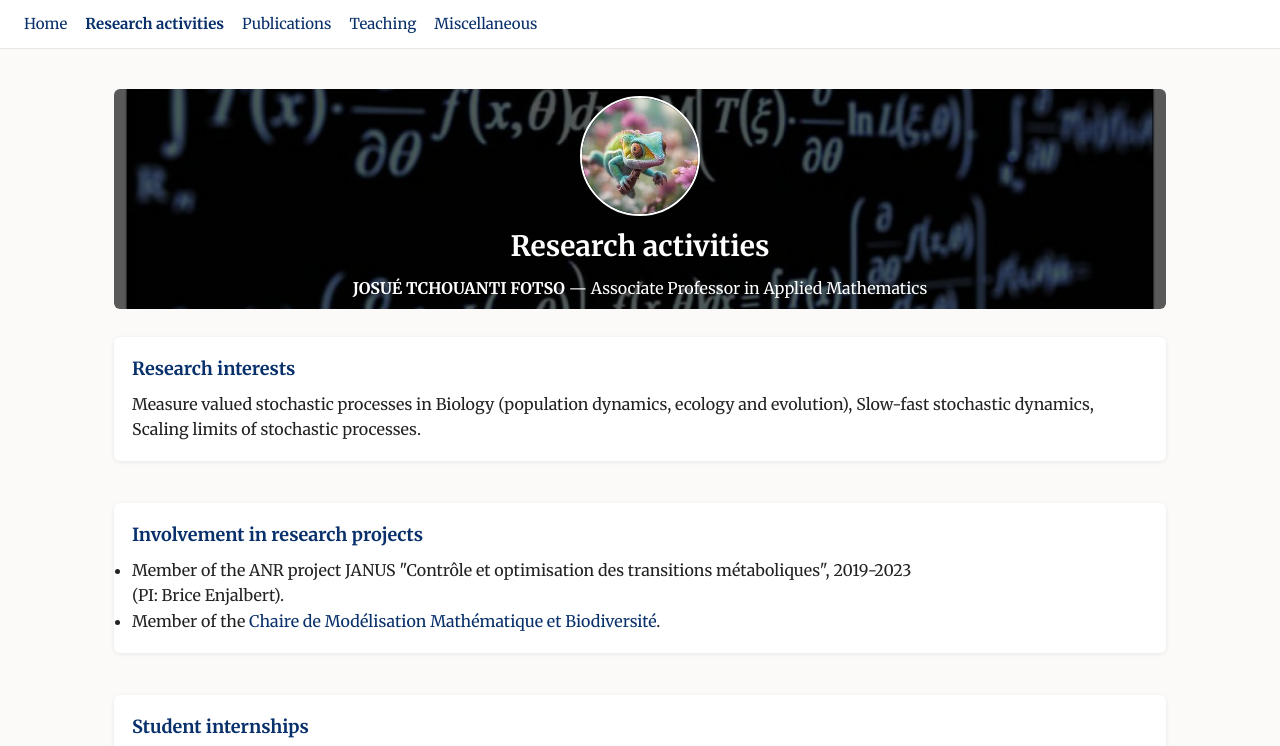
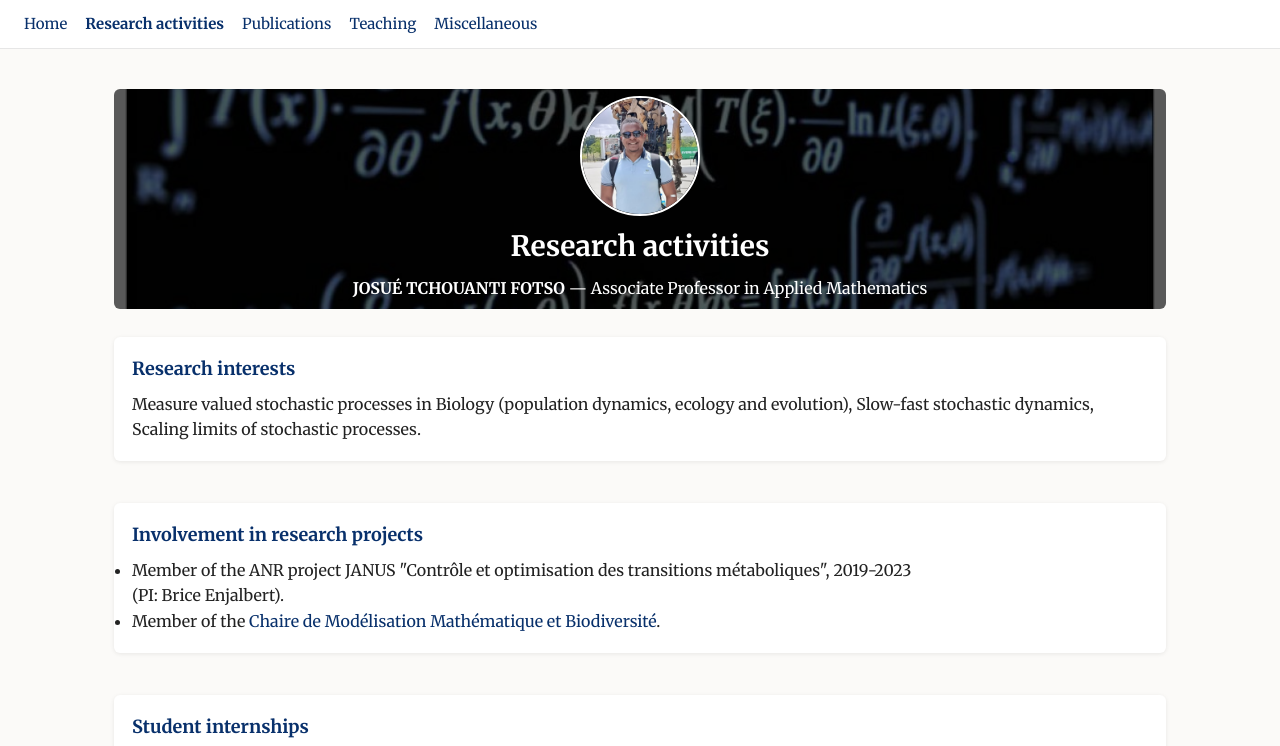
Before and after one commit to josuetchouanti/josuetchouanti.github.io, a plain HTML site: page pages/research.html in a window 1280 px wide. Shown: the top 746 px of the page. Drawn offline with Linux system fonts and the light colour scheme.

Commit message:
Update research.html

```diff
--- a/pages/research.html
+++ b/pages/research.html
@@ -20,7 +20,7 @@
   <div class="hero" data-hero="./../assets/research.jpg">
     <div class="hero-overlay"></div>
     <div>
-      <img class="photo" src="./../assets/profile.jpeg" alt="photo"  data-photo="./../assets/profile.jpeg">
+      <img class="photo" src="./../assets/myprofile.png" alt="photo"  data-photo="./../assets/myprofile.png">
       <h1>Research activities</h1>
       <p><strong>JOSUÉ TCHOUANTI FOTSO</strong> — Associate Professor in Applied Mathematics</p>
     </div>
```
